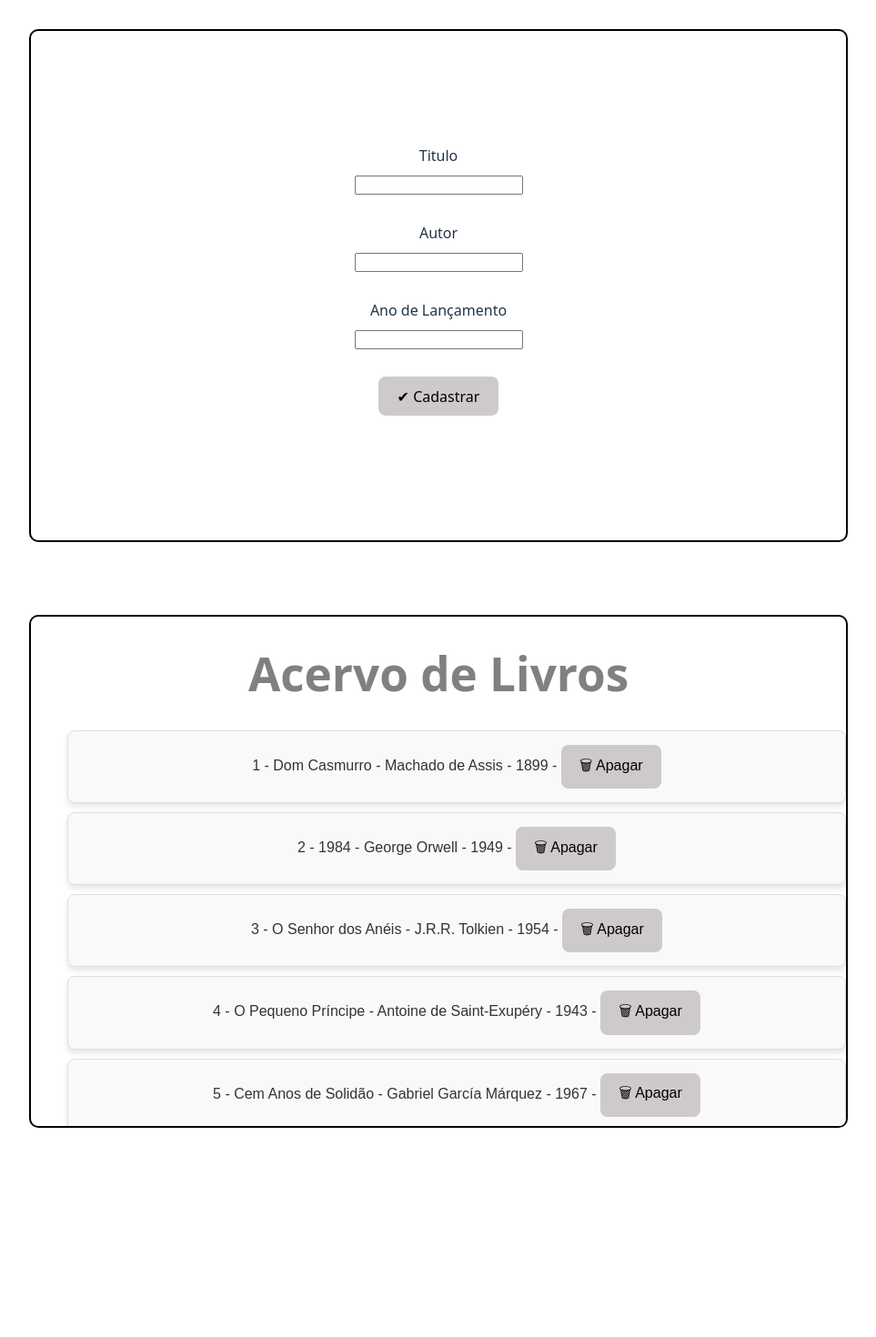
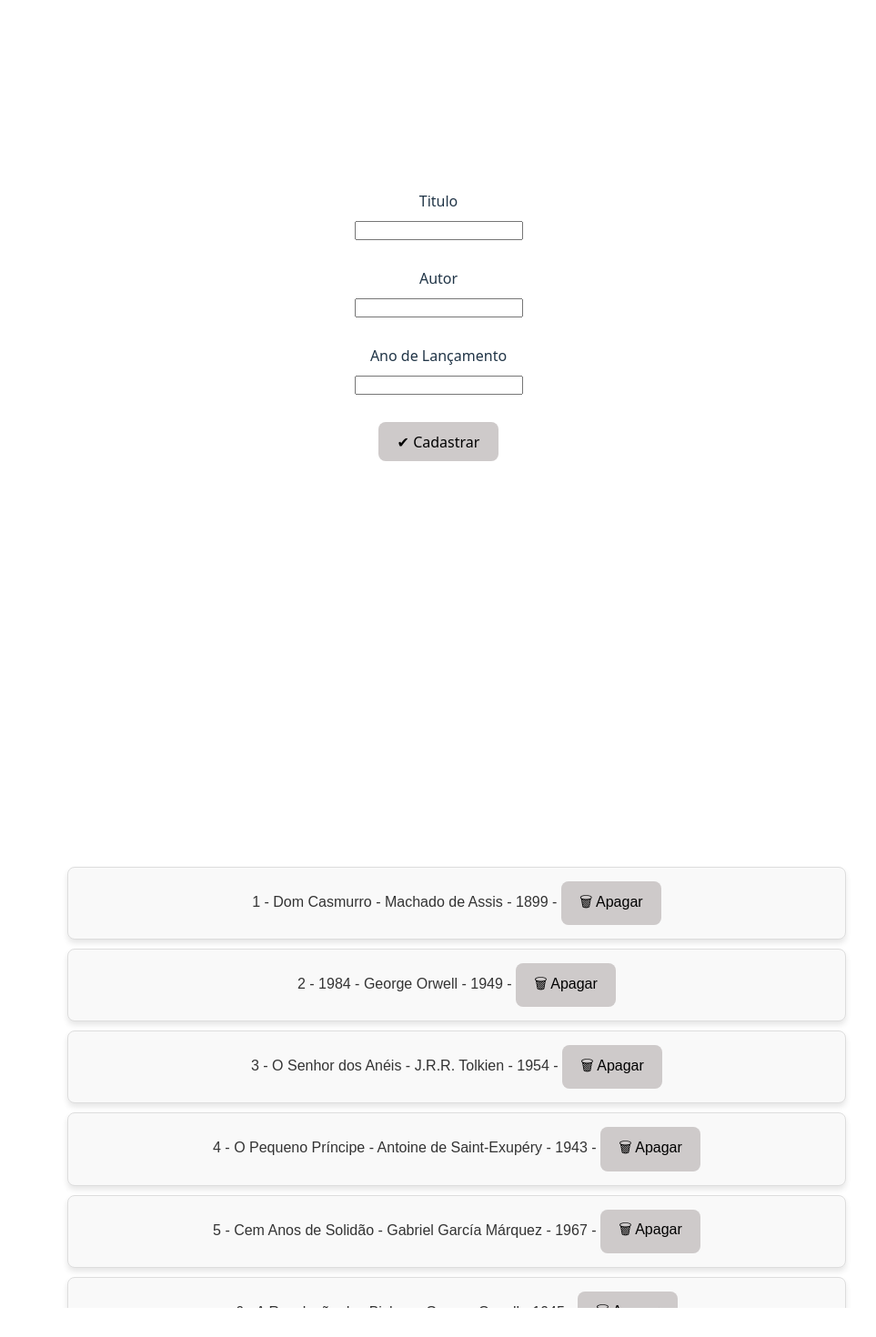
Before and after one commit to eikefrota/tecnico-desenvolvimento-de-sistemas, a React (Vite) app in the folder UC7/segundo-react/: page / in a window 1280 px wide. Shown: the top 1470 px of the page at 91% size, without its empty margins (158-1121 px from the left). Before the commit the page ends 1352 px from the top, so only its background shows below. Built offline with nearby package versions, Linux system fonts and the light colour scheme.

Commit message:
Ajeitando CSS dos containers

```diff
--- a/UC7/segundo-react/src/App.css
+++ b/UC7/segundo-react/src/App.css
@@ -46,9 +46,10 @@
   overflow-y: scroll;
   min-width: 70vw;
   max-width: 70vw;
-  border: solid black 2px;
+  border: solid #fff 2px;
   border-radius: 10px;
   margin-bottom: 10vh;
+  padding: 50px;
 }
 
 ul {
--- a/UC7/segundo-react/src/App.jsx
+++ b/UC7/segundo-react/src/App.jsx
@@ -91,7 +91,7 @@ function App() {
     // Declaração do que será renderizado
     <>
       <FormularioNovoLivro adicionarLivro={adicionarLivro}/>
-      <div className='container' style={{ color: 'Gray' }}>
+      <div className='container' style={{ color: 'White' }}>
         <h1>Acervo de Livros</h1>
         <ul>
           {
--- a/UC7/segundo-react/src/components/CardLivro/CardLivro.jsx
+++ b/UC7/segundo-react/src/components/CardLivro/CardLivro.jsx
@@ -7,7 +7,7 @@ function CardLivro({id, titulo, autor, ano_lancamento, removerLivro}){
     //Crie um elemento li e preencha com as informações recebidas
     return(
         <li>
-           {id} - {titulo} - {autor} - {ano_lancamento} - <button onClick={() => (removerLivro(id))}> 🗑 Apagar</button>
+            {id} - {titulo} - {autor} - {ano_lancamento} - <button onClick={() => (removerLivro(id))}> 🗑 Apagar</button>
         </li>
     )
 }
--- a/UC7/segundo-react/src/components/FormularioNovoLivro/FormularioNovoLivro.css
+++ b/UC7/segundo-react/src/components/FormularioNovoLivro/FormularioNovoLivro.css
@@ -1,6 +1,6 @@
 .container.formulario{
-
     overflow: hidden;
+    padding: 50px;
 
 }
 
@@ -19,4 +19,4 @@
 .container.formulario input {
     margin-top: 10px;
     margin-bottom: 30px;
-    }
+}
```
Also changed, not shown: 1 other file (tests, documents, lock files or other folders).
